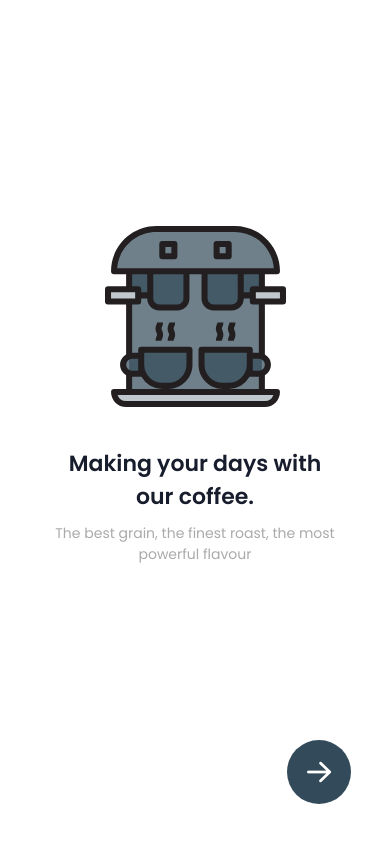
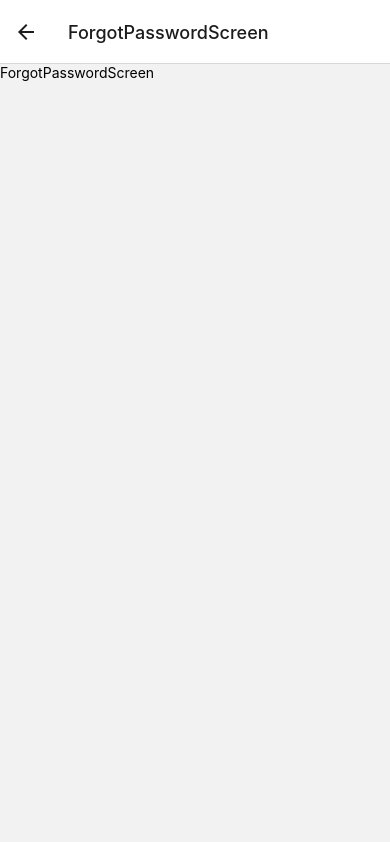
Before and after one commit to Neel-shetty/react-native-coffee, a React Native app: screen /ForgotPasswordScreen in a window 390 px wide. Built offline with nearby package versions, Linux system fonts and the light colour scheme; what expo-linking would draw is missing.

Commit message:
screens setup

```diff
--- a/src/navigation/index.tsx
+++ b/src/navigation/index.tsx
@@ -29,6 +29,8 @@ import LinkingConfiguration from "./LinkingConfiguration";
 import OnBoardingScreen1 from "../screens/OnBoardingScreens/OnBoardingScreen1";
 import SignInScreen from "../screens/SignUpScreens/SignInScreen";
 import SignUpScreen from "../screens/SignUpScreens/SignUpScreen";
+import ForgotPasswordScreen from "../screens/SignUpScreens/ForgotPasswordScreen";
+import VerificationScreen from "../screens/SignUpScreens/VerificationScreen";
 
 export default function Navigation({
   colorScheme,
@@ -75,6 +77,11 @@ function RootNavigator() {
         options={{ headerShown: false }}
       />
       <Stack.Screen name="SignUpScreen" component={SignUpScreen} />
+      <Stack.Screen
+        name="ForgotPasswordScreen"
+        component={ForgotPasswordScreen}
+      />
+      <Stack.Screen name="VerificationScreen" component={VerificationScreen} />
       <Stack.Group screenOptions={{ presentation: "modal" }}>
         <Stack.Screen name="Modal" component={ModalScreen} />
       </Stack.Group>
--- /dev/null
+++ b/src/screens/SignUpScreens/ForgotPasswordScreen.tsx
@@ -0,0 +1,14 @@
+import { StyleSheet, Text, View } from 'react-native'
+import React from 'react'
+
+const ForgotPasswordScreen = () => {
+  return (
+    <View>
+      <Text>ForgotPasswordScreen</Text>
+    </View>
+  )
+}
+
+export default ForgotPasswordScreen
+
+const styles = StyleSheet.create({})
--- /dev/null
+++ b/src/screens/SignUpScreens/VerificationScreen.tsx
@@ -0,0 +1,14 @@
+import { StyleSheet, Text, View } from 'react-native'
+import React from 'react'
+
+const VerificationScreen = () => {
+  return (
+    <View>
+      <Text>VerificationScreen</Text>
+    </View>
+  )
+}
+
+export default VerificationScreen
+
+const styles = StyleSheet.create({})
--- a/types.tsx
+++ b/types.tsx
@@ -23,6 +23,8 @@ export type RootStackParamList = {
   OnBoardingScreen1: undefined;
   SignInScreen: undefined;
   SignUpScreen: undefined;
+  ForgotPasswordScreen: undefined;
+  VerificationScreen: undefined;
 };
 
 export type RootStackScreenProps<Screen extends keyof RootStackParamList> =
```
